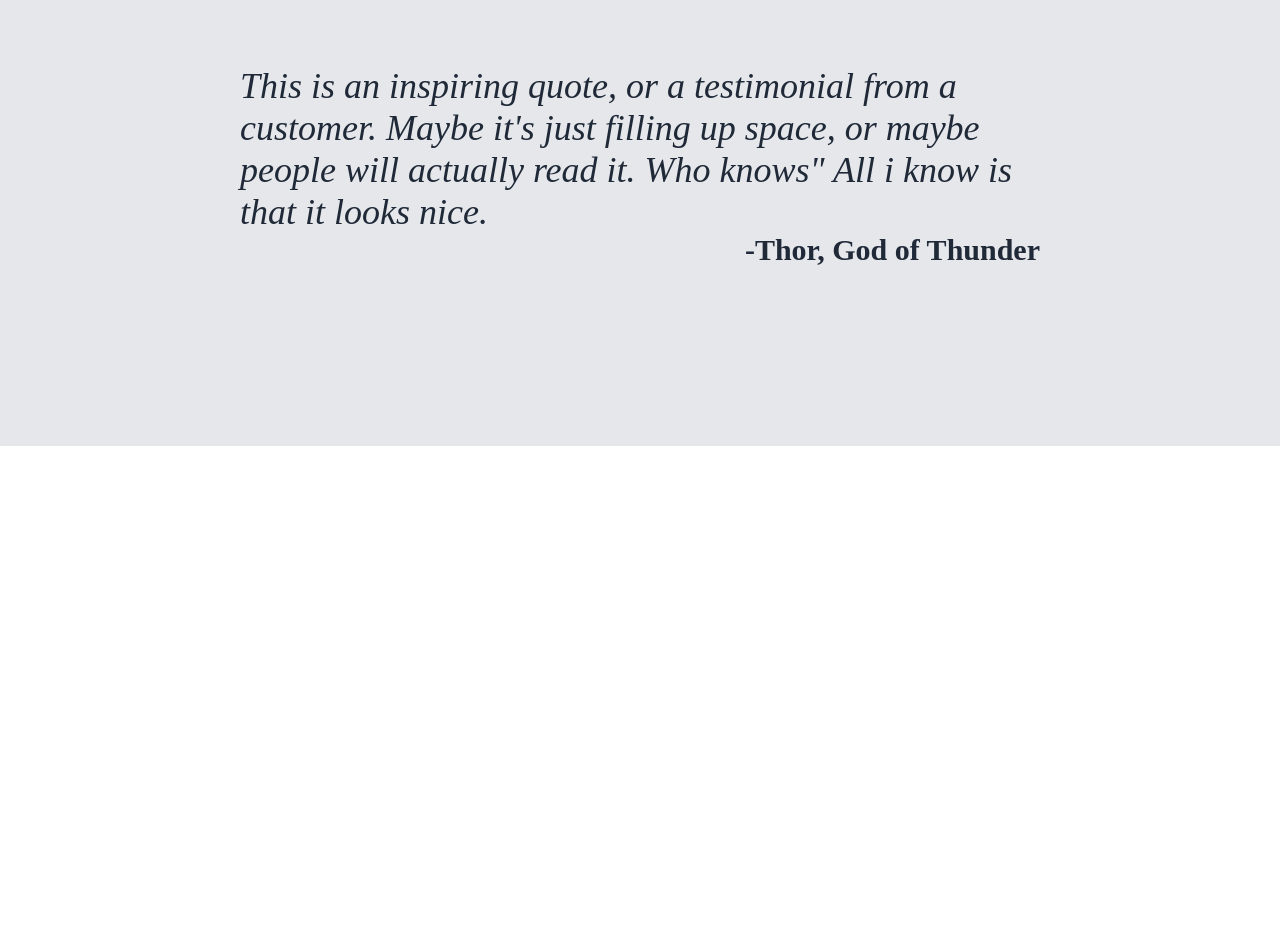
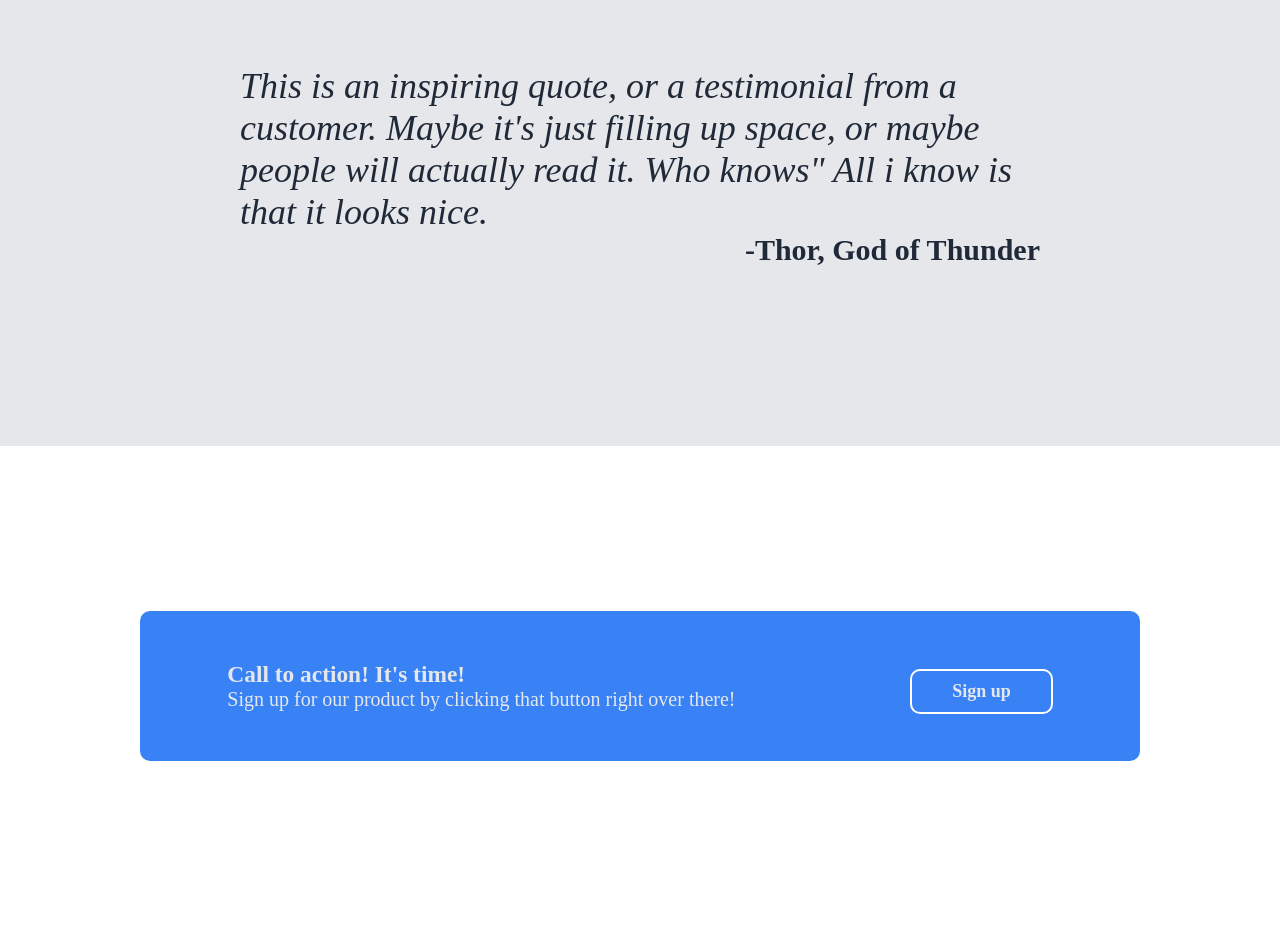
Before and after one commit to keiyatan03/samplewebsites, a plain HTML site: page odin-web-project/index.html in a window 1280 px wide. Shown: the part 1363-2289 px from the top of the page. Before the commit the page ends 1809 px from the top, so only its background shows below. Drawn offline with Linux system fonts and the light colour scheme.

Commit message:
column 4 done

```diff
--- a/odin-web-project/index.html
+++ b/odin-web-project/index.html
@@ -70,6 +70,16 @@
     </div>
 </section>
 
+<section class="forth-column">
+    <div class="container4">
+        <div class="text">
+        <h3>Call to action! It's time!</h3>
+        <p>Sign up for our product by clicking that button right over there!</p>
+        </div>
+        <a href="" class="link1"><h4>Sign up</h4></a>
+    </div>
+</section>
+
 
 
 
--- a/odin-web-project/styles.css
+++ b/odin-web-project/styles.css
@@ -53,7 +53,7 @@ a, li {
     font-size:  18px;
     color: #e5e7eb;
 }
-.textbox .link1 {
+.link1 {
     border-radius: 10px;
     padding: 10px 40px;
     margin-top: 10px;
@@ -116,3 +116,27 @@ a, li {
     font-weight: 900;
     align-self: flex-end;
 }
+
+/* forth column of the webpage */
+.forth-column {
+    min-height: 60vh;
+    display: flex;
+    justify-content: center;
+    align-items: center;
+
+}
+.container4 {
+    width: 1000px;
+    height: 150px;
+    display: flex;
+    justify-content: space-around;
+    align-items: center;
+    background-color: #3882f6;
+    border-radius: 10px;
+    color: #e5e7eb;
+    font-size: 20px;
+}
+
+.container4 .link1 {
+    border: 2px solid white;
+}
```
